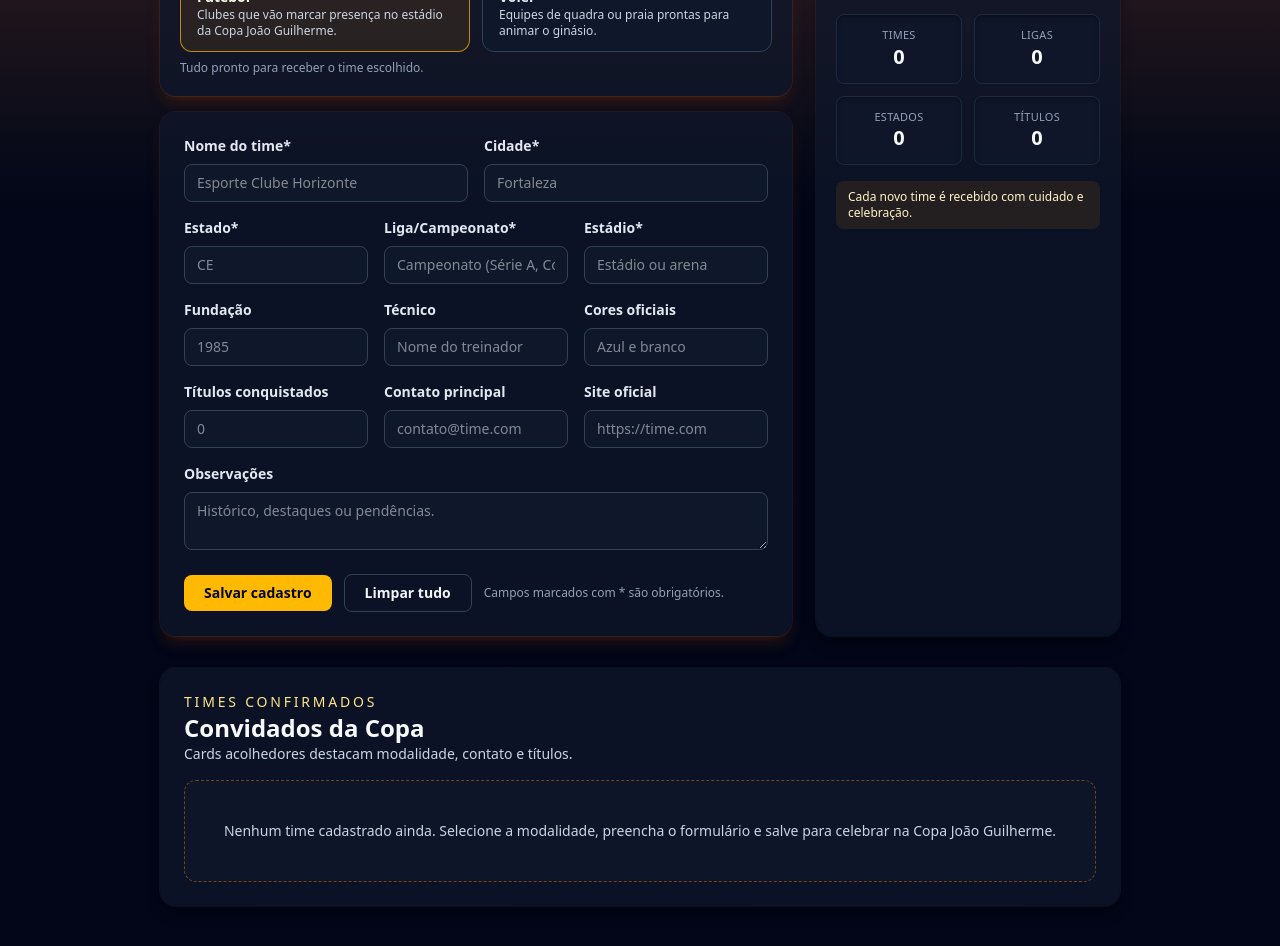
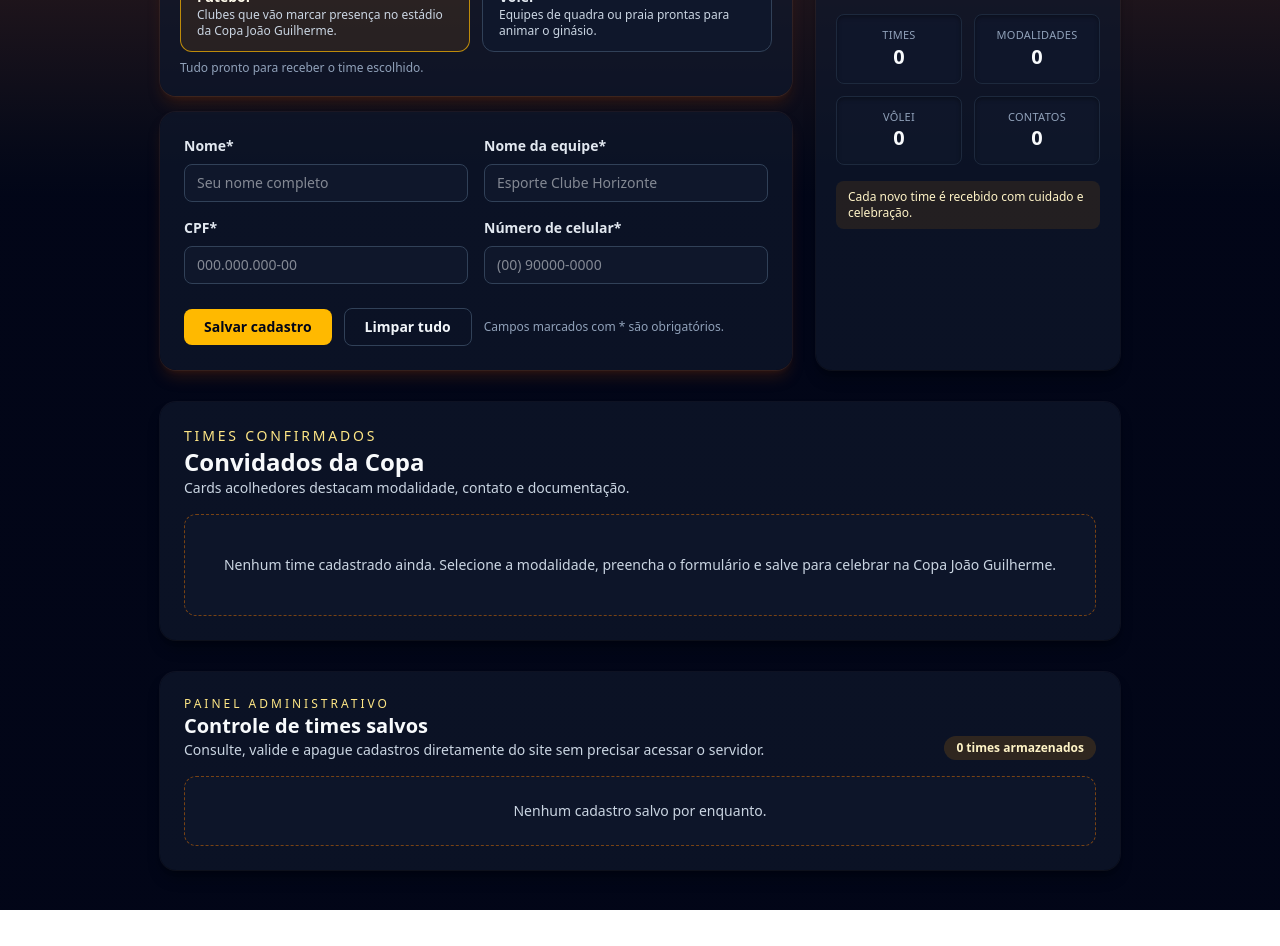
Before and after one commit to Guizaoo/Cadastro-Times, a React (Vite) app: page / in a window 1280 px wide. Shown: the part 520-1466 px from the top of the page. After the commit the page ends 1430 px from the top, so only its background shows below. Built offline with nearby package versions, Linux system fonts and the light colour scheme.

Commit message:
melhorias de tela de adapitacao do api

```diff
--- a/src/App.jsx
+++ b/src/App.jsx
@@ -1,51 +1,33 @@
-import { useMemo, useState } from 'react'
+import { useEffect, useMemo, useState } from 'react'
+import { fetchTeams, removeTeam, saveTeam } from './services/teamApi'
 
 const sportOptions = {
   futebol: {
     label: 'Futebol',
     helper: 'Clubes que vão marcar presença no estádio da Copa João Guilherme.',
-    estadioPlaceholder: 'Estádio ou arena',
-    ligaPlaceholder: 'Campeonato (Série A, Copa etc.)',
   },
   volei: {
     label: 'Vôlei',
     helper: 'Equipes de quadra ou praia prontas para animar o ginásio.',
-    estadioPlaceholder: 'Ginásio ou centro de treinamento',
-    ligaPlaceholder: 'Superliga, estadual ou torneio',
+    categorias: ['Masculino', 'Feminino', 'Misto'],
   },
 }
 
 const initialForm = {
   modalidade: 'futebol',
   nome: '',
-  cidade: '',
-  estado: '',
-  liga: '',
-  estadio: '',
-  fundacao: '',
-  tecnico: '',
-  cores: '',
-  titulos: '',
-  contato: '',
-  site: '',
-  observacoes: '',
+  nomeEquipe: '',
+  cpf: '',
+  celular: '',
+  categoriaVolei: 'Masculino',
 }
 
 const requiredFields = {
-  nome: 'Nome do time',
-  cidade: 'Cidade',
-  estado: 'Estado',
-  liga: 'Liga ou campeonato',
-  estadio: 'Estádio ou ginásio',
+  nome: 'Nome',
+  nomeEquipe: 'Nome da equipe',
+  cpf: 'CPF',
+  celular: 'Número de celular',
 }
-
-const sanitizeTitulos = (value) => {
-  const parsed = Number.parseInt(value, 10)
-  if (Number.isNaN(parsed) || parsed < 0) return '0'
-  return String(parsed)
-}
-
-const normalizeEstado = (value) => value.trim().slice(0, 2).toUpperCase()
 
 const formatCreatedAt = (dateString) =>
   new Date(dateString).toLocaleDateString('pt-BR', {
@@ -55,51 +37,55 @@ const formatCreatedAt = (dateString) =>
     minute: '2-digit',
   })
 
-const sendToBackend = async (payload) => {
-  // Espaço reservado para registrar no sistema oficial da Copa João Guilherme.
-  return payload
-}
-
 function App() {
   const [formData, setFormData] = useState(initialForm)
   const [times, setTimes] = useState([])
+  const [carregando, setCarregando] = useState(true)
+  const [erroServidor, setErroServidor] = useState('')
   const [errors, setErrors] = useState([])
 
+  useEffect(() => {
+    const carregarTimes = async () => {
+      try {
+        const existentes = await fetchTeams()
+        setTimes(existentes)
+      } catch (error) {
+        console.error('Erro ao buscar times', error)
+        setErroServidor('Não foi possível carregar os times salvos. Tente novamente mais tarde.')
+      } finally {
+        setCarregando(false)
+      }
+    }
+
+    carregarTimes()
+  }, [])
+
   const estatisticas = useMemo(() => {
-    const totalTitulos = times.reduce((total, time) => {
-      const qtdTitulos = Number.parseInt(time.titulos, 10)
-      return Number.isNaN(qtdTitulos) ? total : total + qtdTitulos
-    }, 0)
+    const modalidades = new Set(times.map((time) => time.modalidade)).size
+    const categoriasVolei = new Set(times.filter((time) => time.modalidade === 'volei').map((time) => time.categoriaVolei)).size
 
     return {
       total: times.length,
-      estados: new Set(times.map((time) => time.estado.trim().toUpperCase())).size,
-      ligas: new Set(times.map((time) => time.liga.trim().toUpperCase())).size,
-      titulos: totalTitulos,
+      modalidades,
+      categoriasVolei,
+      contatos: times.filter((time) => time.celular.trim()).length,
     }
   }, [times])
 
   const handleChange = (event) => {
     const { name, value } = event.target
 
-    if (name === 'estado') {
-      setFormData((current) => ({ ...current, estado: normalizeEstado(value) }))
-      return
-    }
-
-    if (name === 'titulos') {
-      setFormData((current) => ({ ...current, titulos: sanitizeTitulos(value) }))
-      return
-    }
-
     setFormData((current) => ({ ...current, [name]: value }))
   }
 
   const handleSubmit = async (event) => {
     event.preventDefault()
-    const missing = Object.entries(requiredFields)
-      .filter(([field]) => !formData[field].trim())
-      .map(([, label]) => label)
+    const missing = [
+      ...Object.entries(requiredFields)
+        .filter(([field]) => !formData[field].trim())
+        .map(([, label]) => label),
+      ...(formData.modalidade === 'volei' && !formData.categoriaVolei.trim() ? ['Categoria do vôlei'] : []),
+    ]
 
     if (missing.length) {
       setErrors(missing)
@@ -108,20 +94,32 @@ function App() {
 
     const novoTime = {
       ...formData,
-      estado: normalizeEstado(formData.estado),
-      titulos: sanitizeTitulos(formData.titulos),
       id: crypto.randomUUID(),
       criadoEm: new Date().toISOString(),
     }
 
-    await sendToBackend(novoTime)
+    try {
+      await saveTeam(novoTime)
+    } catch (error) {
+      console.error('Erro ao salvar time', error)
+      setErroServidor('Não foi possível salvar no momento. Tente novamente em instantes.')
+      return
+    }
 
     setTimes((current) => [novoTime, ...current])
     setFormData(initialForm)
     setErrors([])
   }
 
-  const modalidadeAtual = sportOptions[formData.modalidade]
+  const handleDelete = async (timeId) => {
+    try {
+      await removeTeam(timeId)
+      setTimes((current) => current.filter((time) => time.id !== timeId))
+    } catch (error) {
+      console.error('Erro ao remover time', error)
+      setErroServidor('Não foi possível remover este time. Tente de novo.')
+    }
+  }
 
   return (
     <div className="min-h-screen bg-linear-to-b from-amber-900 via-slate-950 to-slate-950 text-slate-50">
@@ -131,24 +129,31 @@ function App() {
             <p className="text-xs uppercase tracking-[0.25em] text-amber-200">Copa João Guilherme</p>
             <h1 className="text-3xl font-bold sm:text-4xl">Bem-vindos ao cadastro oficial da Copa</h1>
             <p className="text-sm text-slate-200">
-              Deixe tudo pronto para receber as torcidas: escolha a modalidade, conte um pouco da equipe e salve. Tudo foi pensado
-              para quem chega se sentir acolhido.
+              Deixe tudo pronto para receber as torcidas: escolha a modalidade, confirme os dados básicos e salve. Tudo foi
+              pensado para quem chega se sentir acolhido.
             </p>
             <p className="text-sm text-amber-100">
-              O formulário tem linguagem acolhedora e visual quente para que cada clube se sinta convidado desde o primeiro clique.
+              O formulário pede somente o essencial (nome, equipe, CPF e celular) para que cada clube se sinta convidado desde o
+              primeiro clique.
             </p>
           </div>
           <div className="grid grid-cols-2 gap-3 sm:grid-cols-4">
             <StatCard label="Times na Copa" value={estatisticas.total} />
-            <StatCard label="Ligas/competições" value={estatisticas.ligas} />
-            <StatCard label="Estados presentes" value={estatisticas.estados} />
-            <StatCard label="Títulos somados" value={estatisticas.titulos} />
+            <StatCard label="Modalidades" value={estatisticas.modalidades} />
+            <StatCard label="Categorias de vôlei" value={estatisticas.categoriasVolei} />
+            <StatCard label="Contatos enviados" value={estatisticas.contatos} />
           </div>
           <div className="flex flex-wrap gap-3 text-xs text-amber-100">
             <span className="rounded-full bg-amber-500/15 px-3 py-1">Ambiente acolhedor para atletas e torcedores</span>
             <span className="rounded-full bg-amber-400/15 px-3 py-1 text-amber-50">Comunicação humana e transparente</span>
           </div>
         </header>
+
+        {erroServidor && (
+          <div className="rounded-xl border border-red-500/40 bg-red-500/10 px-4 py-3 text-sm text-red-100">
+            {erroServidor}
+          </div>
+        )}
 
         <section className="grid grid-cols-1 gap-6 lg:grid-cols-3">
           <div className="space-y-4 lg:col-span-2">
@@ -157,9 +162,7 @@ function App() {
                 <div>
                   <p className="text-xs uppercase tracking-[0.25em] text-amber-200">Modalidade</p>
                   <h2 className="text-lg font-semibold text-slate-50">Escolha antes de cadastrar</h2>
-                  <p className="text-sm text-slate-300">
-                    Campos e exemplos mudam para futebol ou vôlei, mantendo o tom acolhedor do evento.
-                  </p>
+                  <p className="text-sm text-slate-300">Selecione o esporte antes de preencher os dados obrigatórios.</p>
                 </div>
               </div>
               <div className="mt-3 grid grid-cols-1 gap-3 sm:grid-cols-2">
@@ -192,110 +195,59 @@ function App() {
               <div className="grid grid-cols-1 gap-4 sm:grid-cols-2">
                 <InputField
                   id="nome"
-                  label="Nome do time*"
+                  label="Nome*"
                   value={formData.nome}
+                  onChange={handleChange}
+                  placeholder="Seu nome completo"
+                />
+                <InputField
+                  id="nomeEquipe"
+                  label="Nome da equipe*"
+                  value={formData.nomeEquipe}
                   onChange={handleChange}
                   placeholder="Esporte Clube Horizonte"
                 />
+              </div>
+
+              <div className="grid grid-cols-1 gap-4 sm:grid-cols-2">
                 <InputField
-                  id="cidade"
-                  label="Cidade*"
-                  value={formData.cidade}
+                  id="cpf"
+                  label="CPF*"
+                  value={formData.cpf}
                   onChange={handleChange}
-                  placeholder="Fortaleza"
+                  placeholder="000.000.000-00"
+                  maxLength={14}
+                />
+                <InputField
+                  id="celular"
+                  label="Número de celular*"
+                  value={formData.celular}
+                  onChange={handleChange}
+                  placeholder="(00) 90000-0000"
+                  maxLength={16}
                 />
               </div>
 
-              <div className="grid grid-cols-1 gap-4 sm:grid-cols-3">
-                <InputField
-                  id="estado"
-                  label="Estado*"
-                  value={formData.estado}
-                  onChange={handleChange}
-                  placeholder="CE"
-                  maxLength={2}
-                  className="uppercase"
-                />
-                <InputField
-                  id="liga"
-                  label="Liga/Campeonato*"
-                  value={formData.liga}
-                  onChange={handleChange}
-                  placeholder={modalidadeAtual.ligaPlaceholder}
-                />
-                <InputField
-                  id="estadio"
-                  label={formData.modalidade === 'volei' ? 'Ginásio*' : 'Estádio*'}
-                  value={formData.estadio}
-                  onChange={handleChange}
-                  placeholder={modalidadeAtual.estadioPlaceholder}
-                />
-              </div>
-
-              <div className="grid grid-cols-1 gap-4 sm:grid-cols-3">
-                <InputField
-                  id="fundacao"
-                  label="Fundação"
-                  type="number"
-                  value={formData.fundacao}
-                  onChange={handleChange}
-                  placeholder="1985"
-                />
-                <InputField
-                  id="tecnico"
-                  label="Técnico"
-                  value={formData.tecnico}
-                  onChange={handleChange}
-                  placeholder="Nome do treinador"
-                />
-                <InputField
-                  id="cores"
-                  label="Cores oficiais"
-                  value={formData.cores}
-                  onChange={handleChange}
-                  placeholder="Azul e branco"
-                />
-              </div>
-
-              <div className="grid grid-cols-1 gap-4 sm:grid-cols-3">
-                <InputField
-                  id="titulos"
-                  label="Títulos conquistados"
-                  type="number"
-                  value={formData.titulos}
-                  onChange={handleChange}
-                  placeholder="0"
-                  min={0}
-                />
-                <InputField
-                  id="contato"
-                  label="Contato principal"
-                  value={formData.contato}
-                  onChange={handleChange}
-                  placeholder="contato@time.com"
-                />
-                <InputField
-                  id="site"
-                  label="Site oficial"
-                  value={formData.site}
-                  onChange={handleChange}
-                  placeholder="https://time.com"
-                />
-              </div>
-
-              <div className="flex flex-col gap-2">
-                <label className="text-sm font-semibold text-slate-200" htmlFor="observacoes">
-                  Observações
-                </label>
-                <textarea
-                  id="observacoes"
-                  name="observacoes"
-                  value={formData.observacoes}
-                  onChange={handleChange}
-                  className=".min-h-[90px] w-full rounded-lg border border-slate-700 bg-slate-900 px-3 py-2 text-sm outline-none transition focus:border-amber-400 focus:ring-2 focus:ring-amber-500/40"
-                  placeholder="Histórico, destaques ou pendências."
-                />
-              </div>
+              {formData.modalidade === 'volei' && (
+                <div className="flex flex-col gap-2">
+                  <label className="text-sm font-semibold text-slate-200" htmlFor="categoriaVolei">
+                    Categoria do vôlei*
+                  </label>
+                  <select
+                    id="categoriaVolei"
+                    name="categoriaVolei"
+                    value={formData.categoriaVolei}
+                    onChange={handleChange}
+                    className="w-full rounded-lg border border-slate-700 bg-slate-900 px-3 py-2 text-sm outline-none transition focus:border-amber-400 focus:ring-2 focus:ring-amber-500/40"
+                  >
+                    {sportOptions.volei.categorias.map((categoria) => (
+                      <option key={categoria} value={categoria}>
+                        {categoria}
+                      </option>
+                    ))}
+                  </select>
+                </div>
+              )}
 
               {errors.length > 0 && (
                 <div className="rounded-xl border border-red-500/40 bg-red-500/10 px-4 py-3 text-sm text-red-100">
@@ -334,9 +286,9 @@ function App() {
             </div>
             <div className="grid grid-cols-2 gap-3 text-sm text-slate-100">
               <SmallStat label="Times" value={estatisticas.total} />
-              <SmallStat label="Ligas" value={estatisticas.ligas} />
-              <SmallStat label="Estados" value={estatisticas.estados} />
-              <SmallStat label="Títulos" value={estatisticas.titulos} />
+              <SmallStat label="Modalidades" value={estatisticas.modalidades} />
+              <SmallStat label="Vôlei" value={estatisticas.categoriasVolei} />
+              <SmallStat label="Contatos" value={estatisticas.contatos} />
             </div>
             <p className="rounded-lg bg-amber-500/10 px-3 py-2 text-xs text-amber-100">
               Cada novo time é recebido com cuidado e celebração.
@@ -349,7 +301,7 @@ function App() {
             <div>
               <p className="text-sm uppercase tracking-[0.2em] text-amber-200">Times confirmados</p>
               <h2 className="text-2xl font-semibold">Convidados da Copa</h2>
-              <p className="text-sm text-slate-300">Cards acolhedores destacam modalidade, contato e títulos.</p>
+              <p className="text-sm text-slate-300">Cards acolhedores destacam modalidade, contato e documentação.</p>
             </div>
           </div>
 
@@ -370,47 +322,18 @@ function App() {
                         <span className="rounded-full bg-amber-500/15 px-2 py-1 text-[11px] font-semibold uppercase tracking-wide text-amber-50">
                           {time.modalidade}
                         </span>
-                        <p className="text-xs uppercase tracking-[0.18em] text-amber-200">{time.liga}</p>
+                        {time.modalidade === 'volei' && (
+                          <p className="text-xs uppercase tracking-[0.18em] text-amber-200">{time.categoriaVolei}</p>
+                        )}
                       </div>
-                      <h3 className="text-lg font-semibold leading-tight text-slate-50">{time.nome}</h3>
-                      <p className="text-sm text-slate-300">
-                        {time.cidade} • {time.estado.toUpperCase()} • {time.estadio}
-                      </p>
+                      <h3 className="text-lg font-semibold leading-tight text-slate-50">{time.nomeEquipe}</h3>
+                      <p className="text-sm text-slate-300">Responsável: {time.nome}</p>
                     </div>
-                    <span className="rounded-full bg-emerald-500/15 px-3 py-1 text-xs font-semibold text-emerald-200">
-                      {sanitizeTitulos(time.titulos)} títulos
-                    </span>
+                    <span className="rounded-full bg-emerald-500/15 px-3 py-1 text-xs font-semibold text-emerald-200">CPF {time.cpf}</span>
                   </div>
 
-                  {(time.tecnico || time.cores || time.site) && (
-                    <dl className="space-y-1 text-sm text-slate-200">
-                      {time.tecnico && (
-                        <div className="flex items-center gap-1">
-                          <dt className="text-slate-400">Técnico:</dt>
-                          <dd className="font-medium text-slate-100">{time.tecnico}</dd>
-                        </div>
-                      )}
-                      {time.cores && (
-                        <div className="flex items-center gap-1">
-                          <dt className="text-slate-400">Cores:</dt>
-                          <dd className="font-medium text-slate-100">{time.cores}</dd>
-                        </div>
-                      )}
-                      {time.site && (
-                        <div className="flex items-center gap-1">
-                          <dt className="text-slate-400">Site:</dt>
-                          <dd className="font-medium text-amber-200">{time.site}</dd>
-                        </div>
-                      )}
-                    </dl>
-                  )}
-
-                  {time.observacoes && (
-                    <p className="rounded-lg bg-slate-800/80 px-3 py-2 text-sm text-slate-200">{time.observacoes}</p>
-                  )}
-
                   <div className="flex items-center justify-between text-xs text-slate-400">
-                    <span>Contato: {time.contato || 'não informado'}</span>
+                    <span>Celular: {time.celular || 'não informado'}</span>
                     <time dateTime={time.criadoEm}>{formatCreatedAt(time.criadoEm)}</time>
                   </div>
                 </article>
@@ -418,6 +341,8 @@ function App() {
             </div>
           )}
         </section>
+
+        <AdminPanel carregando={carregando} erroServidor={erroServidor} times={times} onDelete={handleDelete} />
       </div>
     </div>
   )
@@ -461,4 +386,78 @@ function InputField({ id, label, value, onChange, placeholder, type = 'text', cl
   )
 }
 
+function AdminPanel({ carregando, erroServidor, times, onDelete }) {
+  return (
+    <section className="space-y-4 rounded-2xl bg-slate-900/70 p-6 shadow-lg shadow-black/30 ring-1 ring-white/5">
+      <div className="flex flex-col gap-2 sm:flex-row sm:items-end sm:justify-between">
+        <div>
+          <p className="text-xs uppercase tracking-[0.25em] text-amber-200">Painel administrativo</p>
+          <h2 className="text-xl font-semibold text-slate-50">Controle de times salvos</h2>
+          <p className="text-sm text-slate-300">
+            Consulte, valide e apague cadastros diretamente do site sem precisar acessar o servidor.
+          </p>
+        </div>
+        <span className="rounded-full bg-amber-500/15 px-3 py-1 text-xs font-semibold text-amber-100">
+          {times.length} times armazenados
+        </span>
+      </div>
+
+      {erroServidor && (
+        <div className="rounded-lg border border-red-500/40 bg-red-500/10 px-4 py-3 text-sm text-red-100">
+          {erroServidor}
+        </div>
+      )}
+
+      {carregando ? (
+        <div className="rounded-xl border border-dashed border-slate-700 px-4 py-6 text-center text-sm text-slate-300">
+          Buscando cadastros salvos...
+        </div>
+      ) : times.length === 0 ? (
+        <div className="rounded-xl border border-dashed border-amber-600/50 bg-slate-900/70 px-4 py-6 text-center text-sm text-slate-300">
+          Nenhum cadastro salvo por enquanto.
+        </div>
+      ) : (
+        <div className="overflow-hidden rounded-xl border border-slate-800 bg-slate-950/40 shadow-inner shadow-black/30">
+          <table className="w-full text-sm text-slate-200">
+            <thead className="bg-slate-900/80 text-xs uppercase tracking-wide text-slate-400">
+              <tr>
+                <th className="px-4 py-3 text-left">Equipe</th>
+                <th className="px-4 py-3 text-left">Modalidade</th>
+                <th className="px-4 py-3 text-left">Contato</th>
+                <th className="px-4 py-3 text-left">Criado em</th>
+                <th className="px-4 py-3 text-left">Ações</th>
+              </tr>
+            </thead>
+            <tbody>
+              {times.map((time) => (
+                <tr key={time.id} className="border-t border-slate-800/80">
+                  <td className="px-4 py-3">
+                    <div className="font-semibold text-slate-50">{time.nomeEquipe}</div>
+                    <div className="text-xs text-slate-400">CPF {time.cpf}</div>
+                  </td>
+                  <td className="px-4 py-3 capitalize">
+                    {time.modalidade}
+                    {time.modalidade === 'volei' && ` • ${time.categoriaVolei}`}
+                  </td>
+                  <td className="px-4 py-3 text-xs text-slate-300">{time.celular}</td>
+                  <td className="px-4 py-3 text-xs text-slate-300">{formatCreatedAt(time.criadoEm)}</td>
+                  <td className="px-4 py-3">
+                    <button
+                      type="button"
+                      onClick={() => onDelete(time.id)}
+                      className="rounded-lg border border-red-500/40 px-3 py-2 text-xs font-semibold text-red-100 transition hover:bg-red-500/10 focus:outline-none focus:ring-2 focus:ring-red-500/40"
+                    >
+                      Excluir definitivamente
+                    </button>
+                  </td>
+                </tr>
+              ))}
+            </tbody>
+          </table>
+        </div>
+      )}
+    </section>
+  )
+}
+
 export default App
--- /dev/null
+++ b/src/services/teamApi.js
@@ -0,0 +1,36 @@
+const STORAGE_KEY = 'copa:times'
+
+const readFromStorage = () => {
+  const raw = localStorage.getItem(STORAGE_KEY)
+  if (!raw) return []
+
+  try {
+    const parsed = JSON.parse(raw)
+    return Array.isArray(parsed) ? parsed : []
+  } catch (error) {
+    console.error('Erro ao ler times salvos', error)
+    return []
+  }
+}
+
+const persist = (times) => {
+  localStorage.setItem(STORAGE_KEY, JSON.stringify(times))
+}
+
+export async function fetchTeams() {
+  return readFromStorage()
+}
+
+export async function saveTeam(team) {
+  const existing = readFromStorage()
+  const newList = [team, ...existing]
+  persist(newList)
+  return team
+}
+
+export async function removeTeam(id) {
+  const existing = readFromStorage()
+  const filtered = existing.filter((team) => team.id !== id)
+  persist(filtered)
+  return filtered
+}
```
